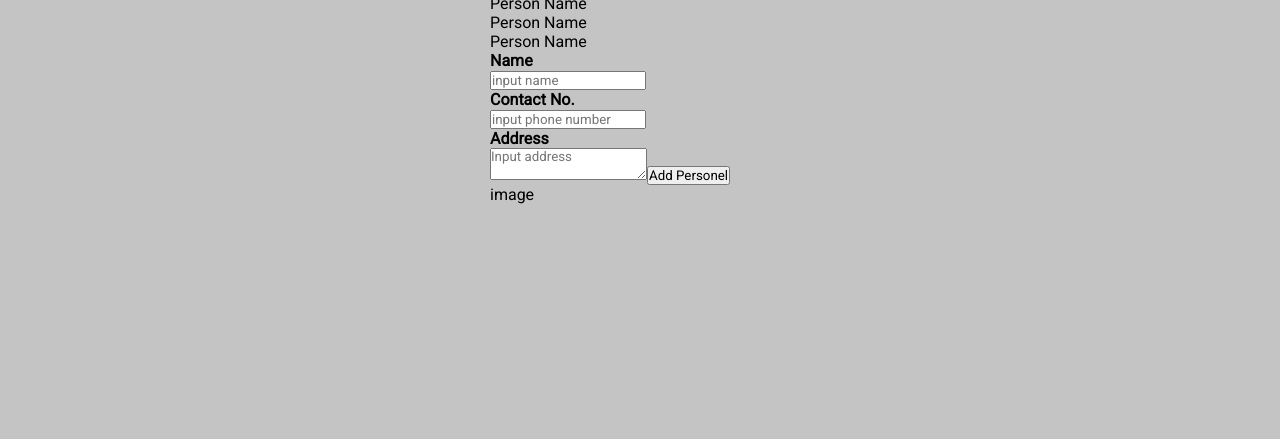
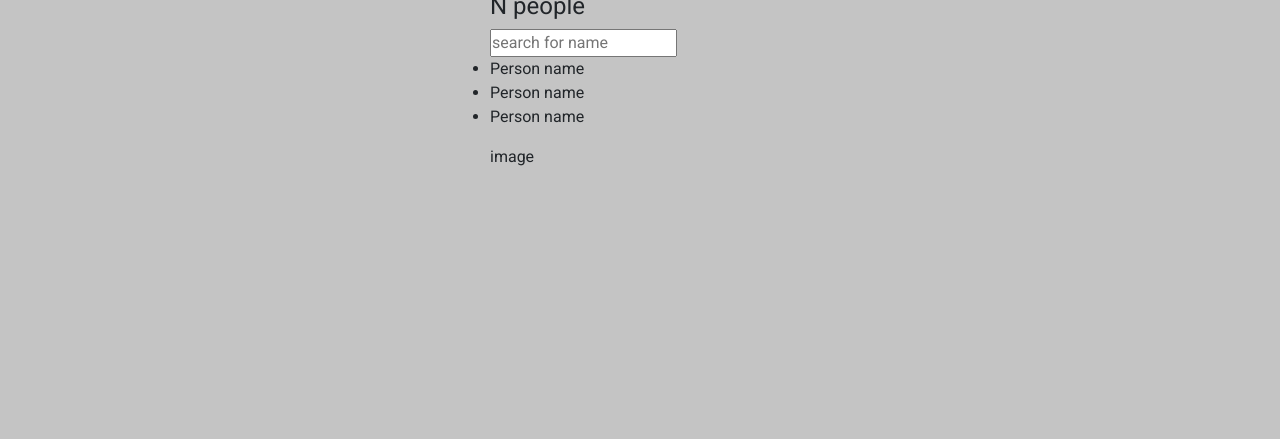
Before and after one commit to jgamantoy/payroll, a React app: page / in a window 1280 px wide. Shown: the part 134-573 px from the top of the page. Built offline with nearby package versions, Linux system fonts and the light colour scheme.

Commit message:
added modal

```diff
--- a/package.json
+++ b/package.json
@@ -6,9 +6,11 @@
     "@testing-library/jest-dom": "^5.11.10",
     "@testing-library/react": "^11.2.6",
     "@testing-library/user-event": "^12.8.3",
+    "bootstrap": "^4.6.0",
     "react": "^17.0.2",
     "react-bootstrap": "^1.5.2",
     "react-dom": "^17.0.2",
+    "react-router-dom": "^5.2.0",
     "react-scripts": "4.0.3",
     "web-vitals": "^1.1.1"
   },
--- a/src/components/layouts/AddPersonelModal.js
+++ b/src/components/layouts/AddPersonelModal.js
@@ -1,8 +1,17 @@
 import React from 'react';
-import Modal from 'react-bootstrap';
+import { Modal } from 'react-bootstrap';
+import 'bootstrap/dist/css/bootstrap.min.css';
 
-const AddPersonelModal = () => {
+const AddPersonelModal = ({ show, setIsOpen}) => {
     return (
+        <Modal
+            show={show}
+            onHide={() => setIsOpen(false)}
+        >
+            <Modal.Header
+                closeButton
+            />
+            <Modal.Body>
                 <div className="AddPersonelModal">
                         <h4>Name</h4>
                         <input type="text" placeholder="input name"></input>
@@ -12,6 +21,8 @@ const AddPersonelModal = () => {
                         <textarea placeholder="Input address"></textarea>
                         <button>Add Personel</button>
                 </div>
+            </Modal.Body>
+        </Modal>
     )
 }
 
--- a/src/components/layouts/TeamTab.js
+++ b/src/components/layouts/TeamTab.js
@@ -1,17 +1,22 @@
-import React from 'react'
+import React, { useState } from 'react'
 import AddPersonelModal from './AddPersonelModal'
 const TeamTab = () => {
+    const [isOpen, setIsOpen] = useState(false)
     return (
         <div className="TeamTab">
             <div className="TeamTab__list">
                 <h2>Personel</h2>
-                <input type="text" placeholder="search for name"></input>
                 <div className="TeamTab__list__container">
-                    {[1,2,3].map(()=> {
-                        return <p>Person Name</p>
-                    })}
+                    <h4>N people</h4>
+                    <input type="text" placeholder="search for name"></input>
+                    <div className="TeamTab__list__container__names">
+                    <ul>
+                        {[1,2,3].map(()=> {
+                            return <li onClick={()=> setIsOpen(true)}>Person name</li>
+                        })}
+                    </ul>
+                    </div>
                 </div>
-                <AddPersonelModal />
             </div>
             <div className="TeamTab__desc">
                 <div class="TeamTab__desc__container">
@@ -22,7 +27,7 @@ const TeamTab = () => {
                     <h4>Contact no.: </h4>
                     <h4>Address: </h4>
                 </div>
-
+                <AddPersonelModal show={isOpen} setIsOpen={(a) => setIsOpen(a)}/>
             </div>
         </div>
     )
--- a/src/scss/index.scss
+++ b/src/scss/index.scss
@@ -1,4 +1,5 @@
 @import url('https://fonts.googleapis.com/css2?family=Roboto&display=swap');
+@import '../../node_modules/bootstrap/scss/bootstrap';
 
 @import './Mixins';
 
@@ -14,6 +15,7 @@
 @import './reuseable/ProjectCondensed';
 @import './reuseable/Member';
 
+
 *{
     padding: 0;
     margin: 0;
--- a/src/scss/layouts/_AddPersonelModal.scss
+++ b/src/scss/layouts/_AddPersonelModal.scss
@@ -4,4 +4,8 @@
     width: 200px;
     padding: 10px;
     border: 2px solid $grey;
+    background-color: red;
+    h4{
+        color: blue;
+    }
 }
--- a/src/scss/layouts/_TeamTab.scss
+++ b/src/scss/layouts/_TeamTab.scss
@@ -6,14 +6,35 @@
     max-width: 1366px;
     background-color: #FFFFFF;
     &__list{
+        padding: 50px;
         h2{
             font-size: 48px;
         }
         width: 50%;
         height: 100%;
+        &__container{
+            h4{
+                margin-bottom: 5px;
+            }
+            input{
+                width: 300px;
+                height: 40px;
+                margin-bottom: 10px;
+                font-size: 16px;
+                padding-left: 10px;
+            }
+            &__names{
+                li{
+                    cursor: pointer;
+                    margin-bottom: 10px;
+                }
+            }
+        }
     }
     &__desc{
         @include flexCenter;
+        align-items: flex-start;
+        padding: 50px;
         width: 50%;
         height: 100%;
         &__container{
```
Also changed, not shown: 1 other file. Lines whose indentation alone changed are shown as unchanged.
